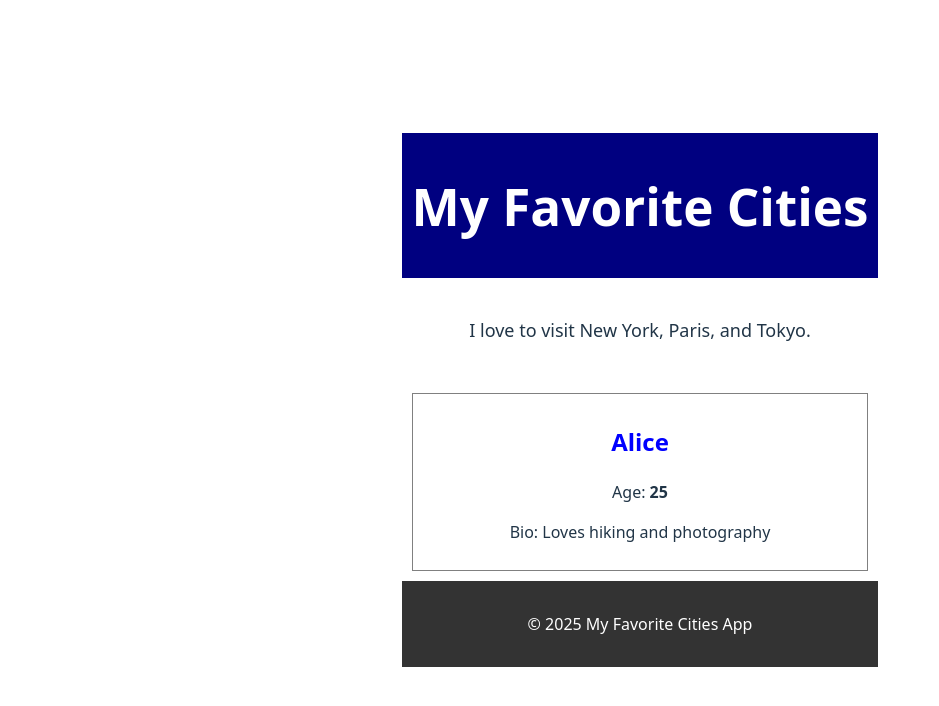
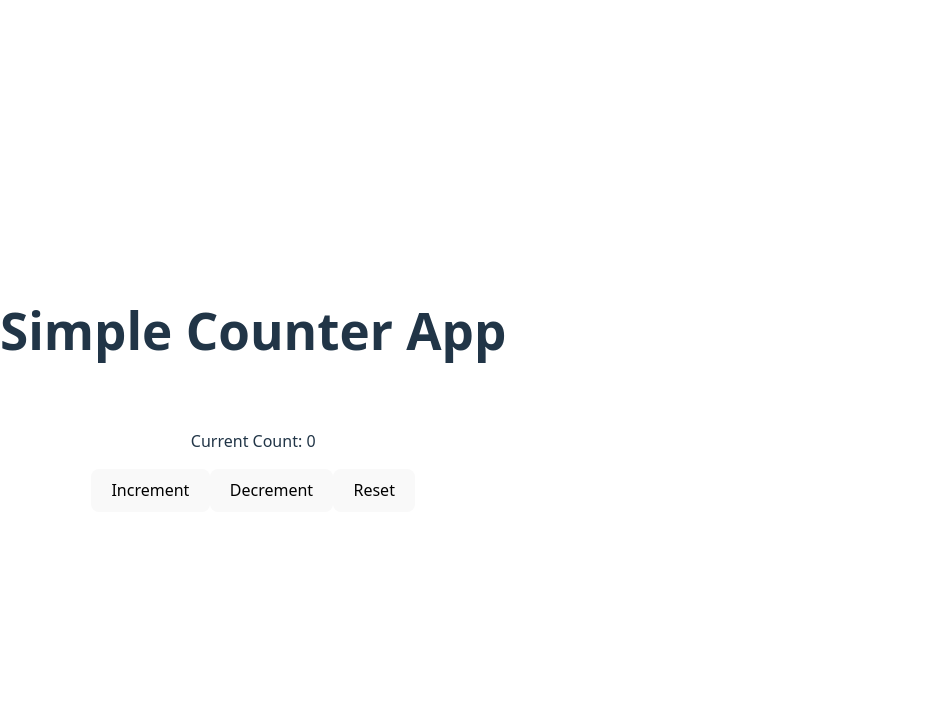
Before and after one commit to oluwatise-dev05/alx-fe-reactjs, a React (Vite) app in the folder alx-react-app-new/: page / in a window 1280 px wide. Shown: the top 706 px of the page, without its empty margins (0-939 px from the left). Built offline with nearby package versions, Linux system fonts and the light colour scheme.

Commit message:
Add simple counter component using useState hook

```diff
--- a/alx-react-app-new/src/App.jsx
+++ b/alx-react-app-new/src/App.jsx
@@ -1,22 +1,13 @@
-import './App.css'
-import Header from './components/Header';
-import MainContent from './components/MainContent';
-import Footer from './components/Footer';
-import UserProfile from './components/UserProfile';
+import React from 'react';
+import Counter from './components/Counter';
 
 function App() {
   return (
-    <>
-      <Header />
-      <MainContent />
-      <UserProfile
-        name="Alice"
-        age="25"
-        bio="Loves hiking and photography"
-      />
-      <Footer />
-    </>
-  )
+    <div>
+      <h1>Simple Counter App</h1>
+      <Counter />
+    </div>
+  );
 }
 
 export default App;
--- /dev/null
+++ b/alx-react-app-new/src/components/Counter.jsx
@@ -0,0 +1,17 @@
+// src/components/Counter.jsx
+import React, { useState } from 'react';
+
+function Counter() {
+  const [count, setCount] = useState(0);
+
+  return (
+    <div style={{ textAlign: 'center', padding: '20px' }}>
+      <p>Current Count: {count}</p>
+      <button onClick={() => setCount(count + 1)}>Increment</button>
+      <button onClick={() => setCount(count - 1)}>Decrement</button>
+      <button onClick={() => setCount(0)}>Reset</button>
+    </div>
+  );
+}
+
+export default Counter;
--- a/alx-react-app-new/src/components/UserProfile.jsx
+++ b/alx-react-app-new/src/components/UserProfile.jsx
@@ -9,3 +9,4 @@ function UserProfile(props) {
 }
 
 export default UserProfile;
+:wq
```
